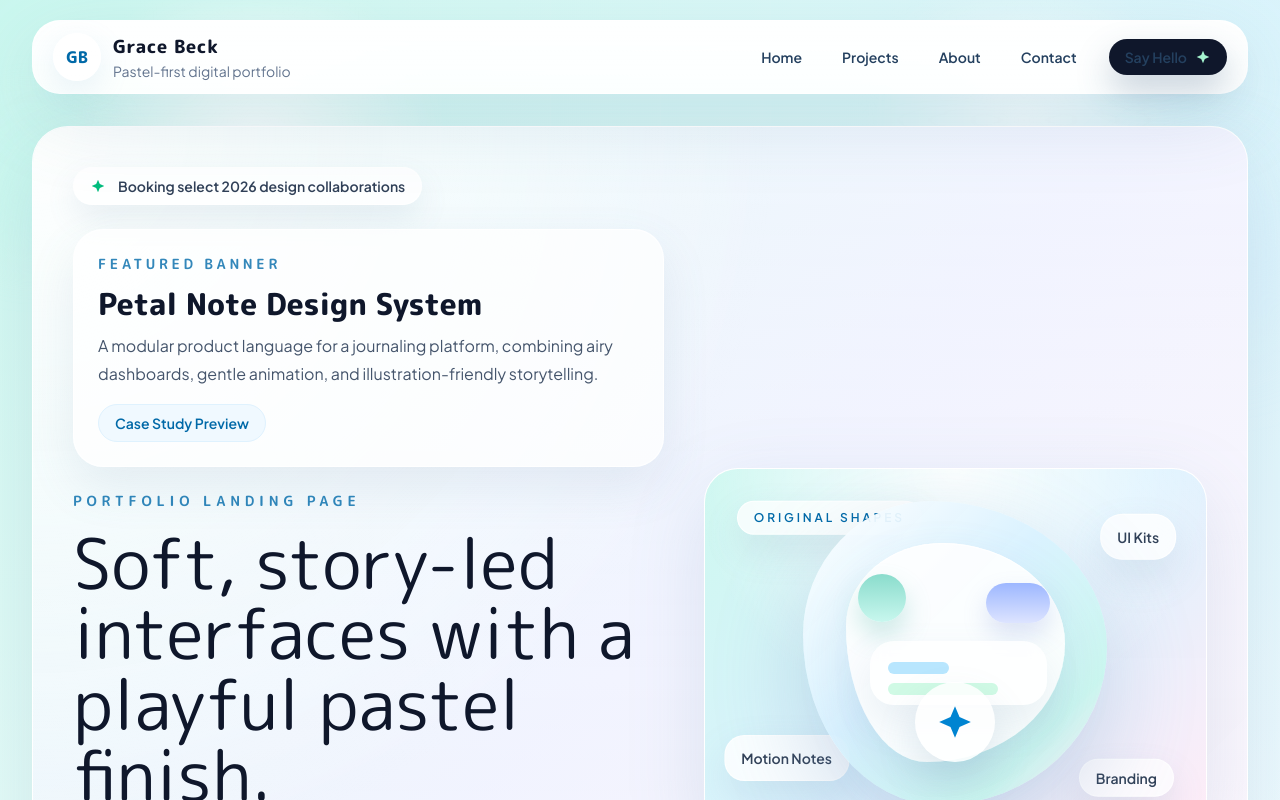
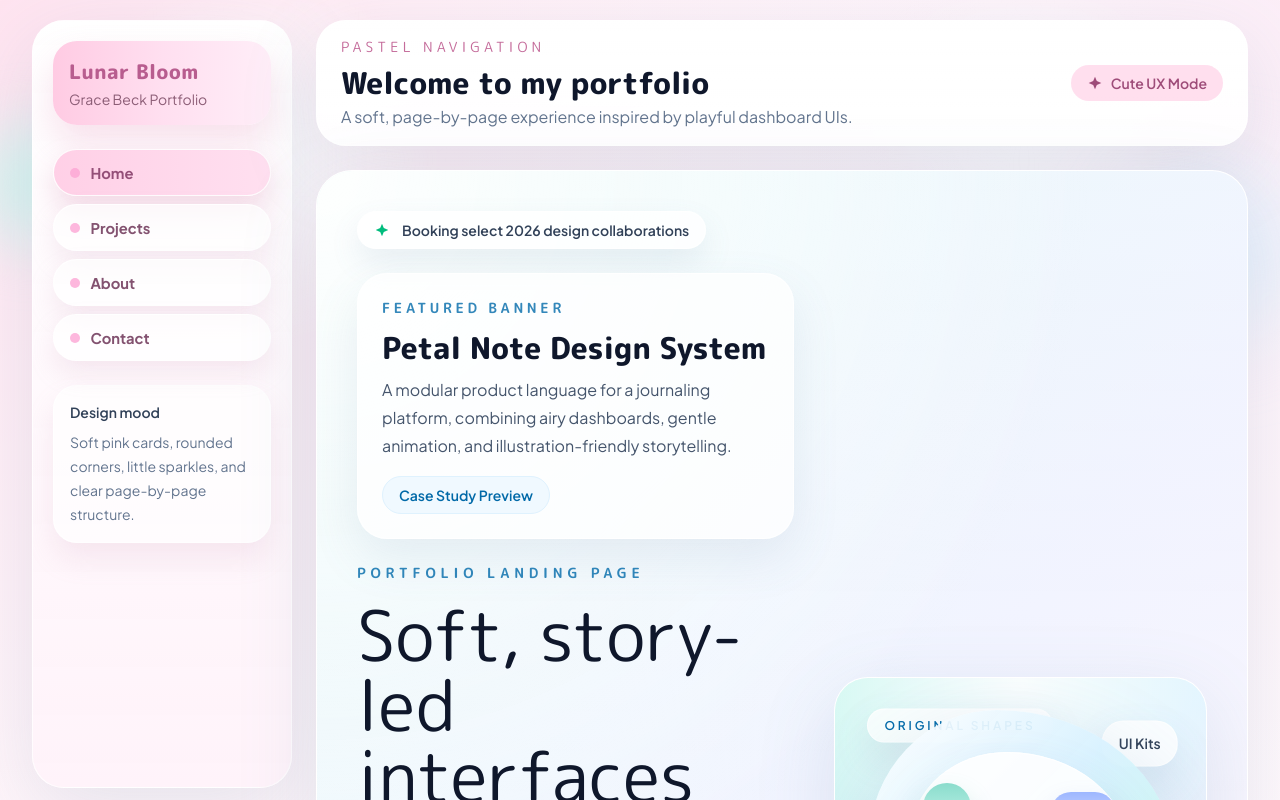
Before and after one commit to soyoung1412/gracebeck.github.io, a Next.js app: page / in a window 1280 px wide. Shown: the top 800 px of the page. Built offline with nearby package versions, Linux system fonts and the light colour scheme.

Commit message:
Split portfolio into cute multi-page layout

```diff
--- /dev/null
+++ b/app/about/page.jsx
@@ -0,0 +1,14 @@
+import { AboutSection } from "@/components/portfolio/about-section";
+import { PageShell } from "@/components/portfolio/page-shell";
+import { aboutContent, strengths } from "@/lib/portfolio-content";
+
+export default function AboutPage() {
+  return (
+    <PageShell
+      heading="About Grace"
+      subheading="My process, strengths, and visual style all in one dedicated section."
+    >
+      <AboutSection content={aboutContent} strengths={strengths} />
+    </PageShell>
+  );
+}
--- /dev/null
+++ b/app/contact/page.jsx
@@ -0,0 +1,14 @@
+import { ContactSection } from "@/components/portfolio/contact-section";
+import { PageShell } from "@/components/portfolio/page-shell";
+import { contactContent } from "@/lib/portfolio-content";
+
+export default function ContactPage() {
+  return (
+    <PageShell
+      heading="Let's create together"
+      subheading="Contact details and collaboration info in a clean standalone page."
+    >
+      <ContactSection content={contactContent} />
+    </PageShell>
+  );
+}
--- a/app/globals.css
+++ b/app/globals.css
@@ -2,12 +2,12 @@
 
 /* Easy-to-edit tokens for the portfolio mood. */
 :root {
-  --background: #f7fffd;
+  --background: #fff8fc;
   --foreground: #24405f;
   --muted: #64748b;
-  --mint: #c8f7ee;
-  --aqua: #d8f1ff;
-  --sky: #dfe4ff;
+  --mint: #ffe1ef;
+  --aqua: #ffeaf5;
+  --sky: #f3e6ff;
   --peach: #ffe7db;
   --rose: #ffe8f5;
   --border: rgba(255, 255, 255, 0.78);
@@ -31,10 +31,10 @@ body {
   color: var(--foreground);
   font-family: var(--font-sans), sans-serif;
   background:
-    radial-gradient(circle at top left, rgba(200, 247, 238, 0.95), transparent 30%),
-    radial-gradient(circle at top right, rgba(216, 241, 255, 0.82), transparent 26%),
-    radial-gradient(circle at 30% 80%, rgba(255, 232, 245, 0.76), transparent 28%),
-    linear-gradient(180deg, #fbffff 0%, #f6fbff 48%, #fefcff 100%);
+    radial-gradient(circle at top left, rgba(255, 226, 239, 0.92), transparent 30%),
+    radial-gradient(circle at top right, rgba(252, 237, 247, 0.9), transparent 26%),
+    radial-gradient(circle at 30% 80%, rgba(243, 230, 255, 0.7), transparent 28%),
+    linear-gradient(180deg, #fffcfe 0%, #fff7fb 48%, #fef8ff 100%);
 }
 
 body::before,
@@ -148,6 +148,38 @@ input {
   animation: floatC 9s ease-in-out infinite;
 }
 
+.cute-sidebar {
+  background:
+    linear-gradient(180deg, rgba(255, 255, 255, 0.92), rgba(255, 241, 249, 0.86)),
+    var(--panel);
+}
+
+.cute-nav-link {
+  display: inline-flex;
+  align-items: center;
+  gap: 0.65rem;
+  border-radius: 999px;
+  border: 1px solid rgba(255, 255, 255, 0.88);
+  background: rgba(255, 255, 255, 0.72);
+  padding: 0.72rem 1rem;
+  font-size: 0.92rem;
+  font-weight: 700;
+  color: #835270;
+  box-shadow: 0 12px 26px rgba(201, 145, 176, 0.18);
+  transition: all 220ms ease;
+}
+
+.cute-nav-link:hover {
+  transform: translateY(-2px);
+  background: rgba(255, 231, 244, 0.88);
+}
+
+.cute-nav-link-active {
+  background: linear-gradient(90deg, rgba(255, 205, 229, 0.95), rgba(255, 222, 239, 0.95));
+  color: #944f78;
+  box-shadow: 0 14px 28px rgba(213, 130, 168, 0.28);
+}
+
 @keyframes floatA {
   0%,
   100% {
--- a/app/page.jsx
+++ b/app/page.jsx
@@ -1,40 +1,20 @@
-import { AboutSection } from "@/components/portfolio/about-section";
-import { BackgroundAccents } from "@/components/portfolio/background-accents";
-import { ContactSection } from "@/components/portfolio/contact-section";
 import { HeroSection } from "@/components/portfolio/hero-section";
-import { Navbar } from "@/components/portfolio/navbar";
 import { ProjectsSection } from "@/components/portfolio/projects-section";
+import { PageShell } from "@/components/portfolio/page-shell";
 import { SiteFooter } from "@/components/portfolio/site-footer";
-import { SkillsSection } from "@/components/portfolio/skills-section";
-import {
-  aboutContent,
-  contactContent,
-  featuredProjects,
-  heroContent,
-  navigation,
-  skillGroups,
-  socialLinks,
-  strengths
-} from "@/lib/portfolio-content";
+import { featuredProjects, heroContent, socialLinks } from "@/lib/portfolio-content";
 
 export default function HomePage() {
   return (
-    <div className="relative isolate overflow-hidden">
-      <BackgroundAccents />
-
-      <div className="mx-auto flex min-h-screen max-w-7xl flex-col px-4 pb-8 pt-5 sm:px-6 lg:px-8">
-        <Navbar items={navigation} />
-
-        <main className="flex-1 space-y-8 pb-12 pt-6 sm:space-y-10 sm:pt-8">
-          <HeroSection content={heroContent} />
-          <ProjectsSection projects={featuredProjects} />
-          <SkillsSection groups={skillGroups} />
-          <AboutSection content={aboutContent} strengths={strengths} />
-          <ContactSection content={contactContent} />
-        </main>
-
+    <PageShell
+      heading="Welcome to my portfolio"
+      subheading="A soft, page-by-page experience inspired by playful dashboard UIs."
+    >
+      <div className="space-y-8">
+        <HeroSection content={heroContent} />
+        <ProjectsSection projects={featuredProjects.slice(0, 2)} />
         <SiteFooter socialLinks={socialLinks} />
       </div>
-    </div>
+    </PageShell>
   );
 }
--- /dev/null
+++ b/app/projects/page.jsx
@@ -0,0 +1,18 @@
+import { PageShell } from "@/components/portfolio/page-shell";
+import { ProjectsSection } from "@/components/portfolio/projects-section";
+import { SkillsSection } from "@/components/portfolio/skills-section";
+import { featuredProjects, skillGroups } from "@/lib/portfolio-content";
+
+export default function ProjectsPage() {
+  return (
+    <PageShell
+      heading="Projects & craft"
+      subheading="Project cards and tool stacks now live on their own dedicated page."
+    >
+      <div className="space-y-8">
+        <ProjectsSection projects={featuredProjects} />
+        <SkillsSection groups={skillGroups} />
+      </div>
+    </PageShell>
+  );
+}
--- /dev/null
+++ b/components/portfolio/page-shell.jsx
@@ -0,0 +1,70 @@
+"use client";
+
+import Link from "next/link";
+import { usePathname } from "next/navigation";
+import { BackgroundAccents } from "@/components/portfolio/background-accents";
+import { SparkleIcon } from "@/components/ui/icons";
+
+function SidebarLink({ href, label }) {
+  const pathname = usePathname();
+  const isActive = pathname === href;
+
+  return (
+    <Link
+      href={href}
+      className={`cute-nav-link ${isActive ? "cute-nav-link-active" : ""}`}
+    >
+      <span className="h-2.5 w-2.5 rounded-full bg-pink-300/80" />
+      {label}
+    </Link>
+  );
+}
+
+export function PageShell({ heading, subheading, children }) {
+  return (
+    <div className="relative isolate overflow-hidden">
+      <BackgroundAccents />
+
+      <div className="mx-auto grid min-h-screen max-w-7xl gap-6 px-4 pb-8 pt-5 sm:px-6 lg:grid-cols-[260px_1fr] lg:px-8">
+        <aside className="soft-panel cute-sidebar rounded-[32px] p-5 lg:sticky lg:top-4 lg:h-[calc(100vh-2rem)] lg:overflow-auto">
+          <div className="rounded-3xl bg-gradient-to-r from-[#ffcbe3] via-[#ffdff0] to-[#ffeef8] px-4 py-4 shadow-[0_18px_34px_rgba(224,138,179,0.24)]">
+            <p className="font-display text-xl font-extrabold tracking-wide text-[#b85d8f]">Lunar Bloom</p>
+            <p className="mt-1 text-sm text-[#8c5d76]">Grace Beck Portfolio</p>
+          </div>
+
+          <nav className="mt-6 grid gap-2">
+            <SidebarLink href="/" label="Home" />
+            <SidebarLink href="/projects" label="Projects" />
+            <SidebarLink href="/about" label="About" />
+            <SidebarLink href="/contact" label="Contact" />
+          </nav>
+
+          <div className="mt-6 rounded-3xl border border-white/80 bg-white/70 p-4 shadow-[0_16px_28px_rgba(201,145,176,0.16)]">
+            <p className="text-sm font-semibold text-slate-700">Design mood</p>
+            <p className="mt-2 text-sm leading-6 text-slate-500">
+              Soft pink cards, rounded corners, little sparkles, and clear page-by-page structure.
+            </p>
+          </div>
+        </aside>
+
+        <div className="space-y-6 pb-8">
+          <header className="soft-panel rounded-[30px] px-5 py-4 sm:px-6">
+            <div className="flex flex-wrap items-center justify-between gap-3">
+              <div>
+                <p className="font-display text-sm uppercase tracking-[0.3em] text-[#c46b9a]">Pastel navigation</p>
+                <h1 className="font-display mt-2 text-2xl font-extrabold text-slate-900 sm:text-3xl">{heading}</h1>
+                <p className="mt-1 text-sm text-slate-500 sm:text-base">{subheading}</p>
+              </div>
+              <div className="inline-flex items-center gap-2 rounded-full bg-[#ffd8ea]/80 px-4 py-2 text-sm font-semibold text-[#9e4c79]">
+                <SparkleIcon className="h-4 w-4" />
+                Cute UX Mode
+              </div>
+            </div>
+          </header>
+
+          <main>{children}</main>
+        </div>
+      </div>
+    </div>
+  );
+}
```
Also changed, not shown: lib/portfolio-content.js.
